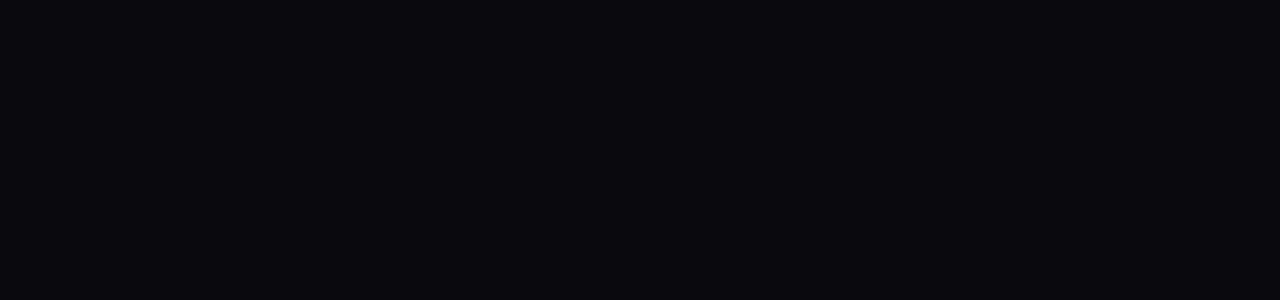
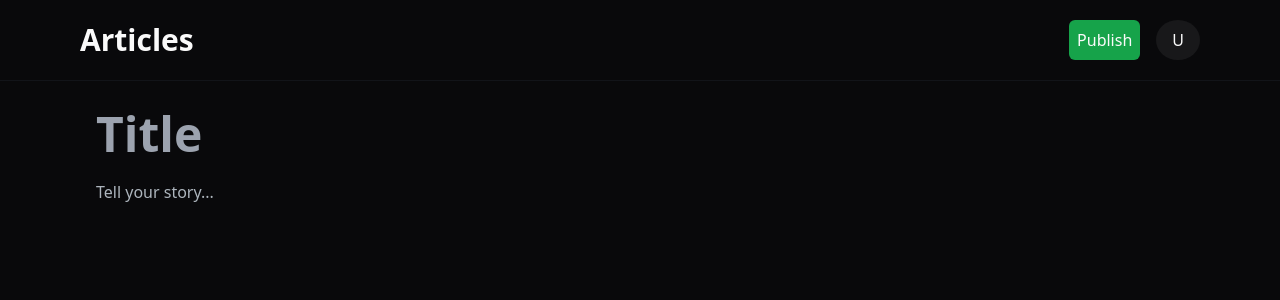
Before and after one commit to amanDhiran/articles--blogging-website, a React (Vite) app in the folder frontend/: page /new-blog in a window 1280 px wide. Before the commit this address had no page. Shown: the top 300 px of the page. Built offline with nearby package versions, Linux system fonts and the light colour scheme.

Commit message:
finish the create blog page with functionality

```diff
--- a/frontend/package.json
+++ b/frontend/package.json
@@ -11,8 +11,12 @@
   },
   "dependencies": {
     "@aman.dev/common": "^1.0.1",
+    "@tiptap/extension-placeholder": "^2.3.0",
+    "@tiptap/react": "^2.3.0",
+    "@tiptap/starter-kit": "^2.3.0",
     "@types/axios": "^0.14.0",
     "axios": "^1.6.8",
+    "html-react-parser": "^5.1.10",
     "react": "^18.2.0",
     "react-dom": "^18.2.0",
     "react-icons": "^5.1.0",
--- a/frontend/src/App.css
+++ b/frontend/src/App.css
@@ -0,0 +1,7 @@
+.tiptap .is-editor-empty:first-child::before {
+    color: #adb5bd;
+    content: attr(data-placeholder);
+    float: left;
+    height: 0;
+    pointer-events: none;
+  }
--- a/frontend/src/App.tsx
+++ b/frontend/src/App.tsx
@@ -5,6 +5,7 @@
 import Login from './pages/Login'
 import Home from './pages/Home'
 import Blog from './pages/Blog'
+import CreateBlog from './pages/CreateBlog'
 
 function App() {
 
@@ -15,6 +16,7 @@
           <Route path='/signin' element={<Login />} />
           <Route path='/home' element={<Home />} />
           <Route path='/blog/:id' element={<Blog />} />
+          <Route path='/new-blog' element={<CreateBlog />} />
       </Routes>
     </BrowserRouter>
   )
--- a/frontend/src/components/BlogCard.tsx
+++ b/frontend/src/components/BlogCard.tsx
@@ -1,4 +1,6 @@
 import React from "react";
+
+import parse from "html-react-parser";
 import { Link } from "react-router-dom";
 
 interface BlogCardProps {
@@ -31,7 +33,7 @@
         </div>
         <div className="mt-2 text-xl lg:text-2xl font-bold">{title}</div>
         <div className="font-light text-slate-400/70 lg:text-lg text-base">
-          {content?.length > 200 ? content.slice(0, 200) + "..." : content}
+          {content?.length > 200 ? content.slice(0, 200) + "..." : parse(content)}
         </div>
         <div className="text-xs text-slate-500/50 mt-3">
           {`${Math.ceil(content?.length / 500)} minute(s) read`}
--- a/frontend/src/components/Navbar.tsx
+++ b/frontend/src/components/Navbar.tsx
@@ -1,14 +1,18 @@
 import React from 'react'
+import { LuPenSquare } from "react-icons/lu";
+import { Link } from 'react-router-dom';
 
-function Navbar() {
+function Navbar({handleClick, fromCreatePage}: {handleClick?: () => void, fromCreatePage?: boolean}) {
   return (
-    <div className='border-b border-gray-600/35 p-3'>
-        <div className='text-secondary flex justify-between lg:mx-16 mx-8 '>
-            <div className=' text-2xl font-bold'>
+    <div className='border-b border-gray-700/20 px-4 py-3 md:py-5'>
+        <div className='text-secondary flex justify-between items-center lg:mx-16 mx-8 '>
+            <Link to={'/home'} className=' text-3xl font-bold'>
                 Articles
-            </div>
+            </Link>
             <div className='flex items-center gap-4'>
-                <p className='lg:text-lg'>Hello, User</p>
+                  {fromCreatePage ? <button className='bg-green-600 rounded-md p-2' onClick={handleClick}>Publish</button> : <Link to={'/new-blog'} className='flex font-light text-slate-200/70 hover:text-secondary items-center gap-2'><LuPenSquare className='text-xl' />Write</Link>
+                  }
+                {/* <p className='lg:text-lg'>Hello, User</p> */}
                 <div className="px-4 py-2 bg-border rounded-[50%] flex flex-col justify-center">U</div>
             </div>
         </div>
--- /dev/null
+++ b/frontend/src/components/TextEditor.tsx
@@ -0,0 +1,46 @@
+import {
+    BubbleMenu, Editor, EditorContent, useEditor,
+  } from '@tiptap/react'
+  import { FaBold } from "react-icons/fa";
+  import { FaItalic } from "react-icons/fa";
+  import { FaStrikethrough } from "react-icons/fa";
+
+  function TextEditor({editor} : {editor:Editor | null}) {
+
+
+
+    // const html = editor?.getHTML()
+
+    // console.log(html);
+
+
+
+    return (
+      <>
+        {editor && <BubbleMenu editor={editor} tippyOptions={{ duration: 100 }} className='border border-slate-500/60 bg-primary p-1 rounded-lg flex gap-2'>
+          <button
+            onClick={() => editor.chain().focus().toggleBold().run()}
+            className={`text-white rounded-md p-1 ${editor.isActive('bold') ? 'text-green-500' : ' bg-black'}`}
+          >
+            <FaBold />
+          </button>
+
+          <button
+            onClick={() => editor.chain().focus().toggleItalic().run()}
+            className={editor.isActive('italic') ? 'text-green-500' : ' bg-black'}
+          >
+            <FaItalic />
+          </button>
+          <button
+            onClick={() => editor.chain().focus().toggleStrike().run()}
+            className={editor.isActive('strike') ? 'text-green-500' : ' bg-black'}
+          >
+            <FaStrikethrough />
+          </button>
+        </BubbleMenu>}
+        <EditorContent editor={editor} />
+      </>
+    )
+  }
+
+  export default TextEditor
--- a/frontend/src/hooks/useBlogs.ts
+++ b/frontend/src/hooks/useBlogs.ts
@@ -18,7 +18,7 @@
     useEffect(() => {
         axios.get(`${BACKEND_URL}/blog/bulk`, {
             headers: {
-                Authorization: `bearer ${localStorage.getItem("token")}`
+                Authorization: 'bearer ' + localStorage.getItem("token")
             }
         }).then(res => {
             setData(res.data.posts)
--- a/frontend/src/pages/Blog.tsx
+++ b/frontend/src/pages/Blog.tsx
@@ -3,6 +3,7 @@
 import { Link, useParams } from "react-router-dom";
 import { IoIosArrowRoundBack } from "react-icons/io";
 import useBlog from "../hooks/useBlog";
+import parse from 'html-react-parser'
 
 function Blog() {
   const {id} = useParams()
@@ -34,7 +35,7 @@
             <div>{`${Math.ceil(blog?.content.length / 500)} minute(s) read`}</div>
           </div>
           <div className="leading-7">
-            {blog?.content}
+            {parse(blog?.content)}
           </div>
         </div>
         }
--- /dev/null
+++ b/frontend/src/pages/CreateBlog.tsx
@@ -0,0 +1,75 @@
+import React, { useState } from 'react'
+import { useEditor } from '@tiptap/react'
+import Navbar from '../components/Navbar'
+import TextEditor from '../components/TextEditor'
+
+import StarterKit from '@tiptap/starter-kit'
+import Placeholder from '@tiptap/extension-placeholder'
+import { CreateBlogInput } from '@aman.dev/common'
+import axios from 'axios'
+import BACKEND_URL from '../config'
+import { useNavigate } from 'react-router-dom'
+
+function CreateBlog() {
+    const [blogData, setBlogData] = useState<CreateBlogInput>({
+        title: "",
+        content: ""
+      })
+
+      const navigate= useNavigate()
+
+    const editor = useEditor({
+        extensions: [
+          StarterKit,
+          Placeholder.configure({
+            placeholder: 'Tell your story...',
+          }),
+        ],
+
+        editorProps: {
+          attributes: {
+            class: ' focus:outline-none',
+          },
+        },
+        onUpdate: ({ editor }) => {
+            const html = editor.getHTML()
+            setBlogData({
+                ...blogData,
+                content: html
+            })
+        }
+
+      })
+
+      const handleSubmit =async() => {
+        // console.log(blogData);
+        await axios.post(`${BACKEND_URL}/blog`,blogData,{
+            headers: {
+                Authorization: "bearer " + localStorage.getItem("token")
+        }} )
+        navigate('/home')
+      }
+
+  return (
+    <>
+        <Navbar handleClick={handleSubmit} fromCreatePage={true} />
+        <div className="text-secondary lg:mx-24 mx-8 mt-5 ">
+          <div className="mt-5 flex flex-col gap-3 lg:max-w-[1100px]">
+          <div className="md:text-5xl text-3xl font-bold">
+            <input type="text" className='outline-none bg-primary' placeholder='Title' onChange={(e) => setBlogData({
+                ...blogData,
+                title: e.target.value
+            })}/>
+          </div>
+          <div className="leading-7">
+            <TextEditor editor={editor} />
+          </div>
+        </div>
+
+      </div>
+    </>
+
+  )
+}
+
+export default CreateBlog
--- a/frontend/src/pages/Home.tsx
+++ b/frontend/src/pages/Home.tsx
@@ -8,7 +8,7 @@
   return (
     <>
       <Navbar />
-      <div className=" lg:mx-28 mx-8 ">
+      <div className=" lg:mx-520 mx-8 ">
         {loading ? (
           <p className="text-secondary">loading...</p> //fix loading
         ) : (
```
Also changed, not shown: 2 other files (tests, documents, lock files or other folders).
